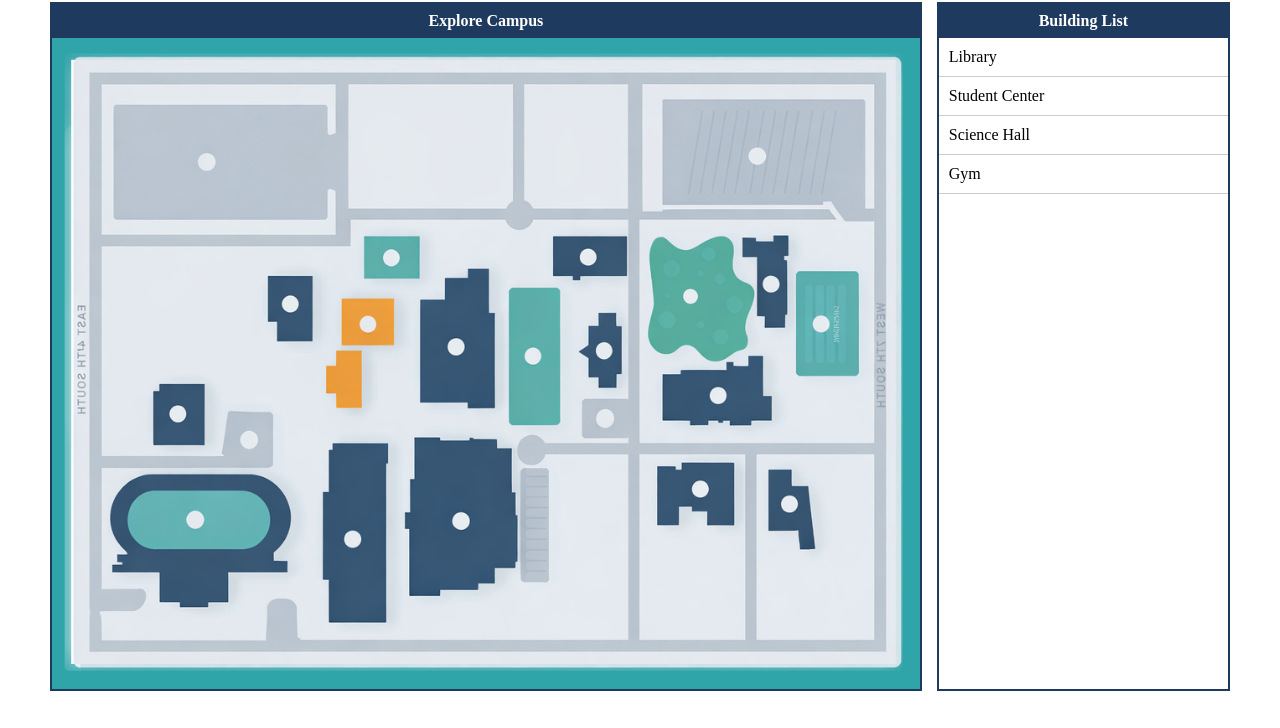
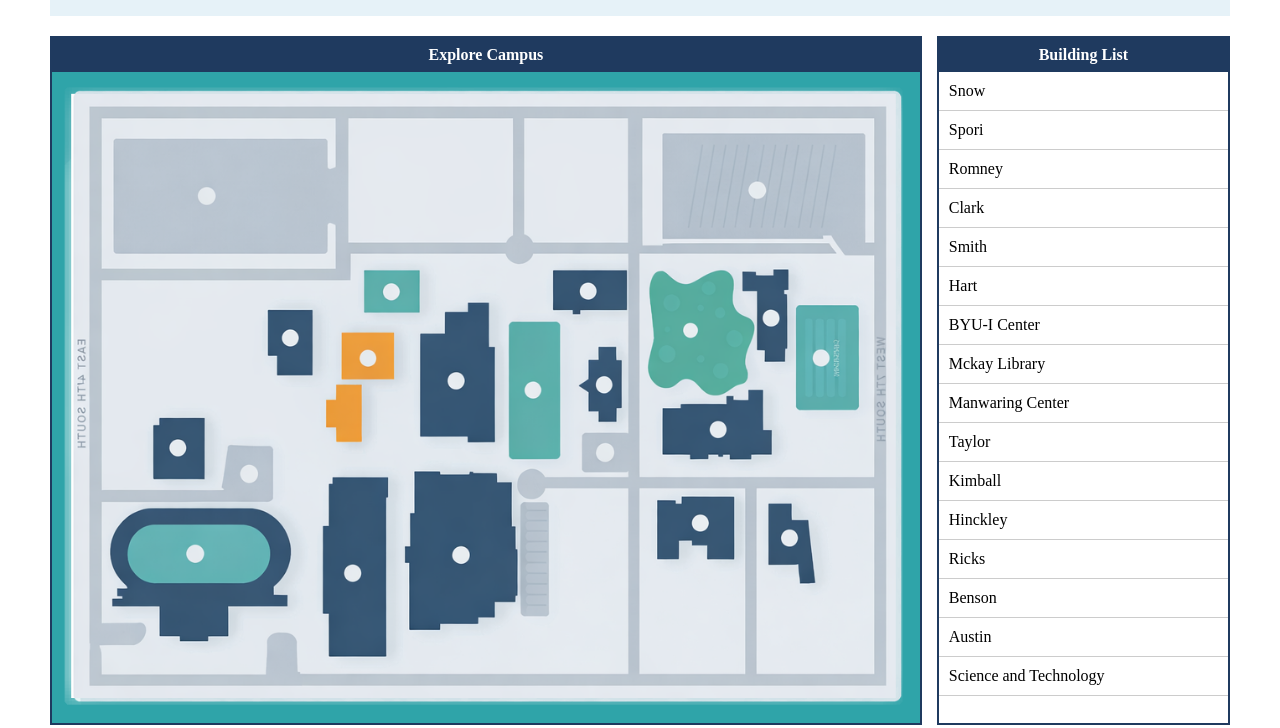
Before and after one commit to luisaandreina2701-hue/WDD130_Campus_Lost_-_Found_project, a plain HTML site: page docs/index.html in a window 1280 px wide. Shown: the part 198-926 px from the top of the page. Drawn offline with Linux system fonts and the light colour scheme; a web font is replaced by a local one.

Commit message:
Add Buildings

```diff
--- a/docs/homepage.css
+++ b/docs/homepage.css
@@ -9,6 +9,10 @@ body {
     display: flex;
     padding: 20px;
     background-color: #E6F2F8;
+}
+
+.logo img{
+    width: 120px;
 }
 
 .title {
--- a/docs/index.html
+++ b/docs/index.html
@@ -9,6 +9,9 @@
 
 <header>
     <div class="header">
+        <div class="logo">
+            <img src="images/logo.png" alt="Campus Lost & Found Logo">
+        </div>
         <div class="title">
             <h1>Campus Lost & Found</h1>
         </div>
@@ -40,10 +43,22 @@
             <div class="box-header">Building List</div>
 
             <ul>
-                <li>Library</li>
-                <li>Student Center</li>
-                <li>Science Hall</li>
-                <li>Gym</li>
+                <li>Snow</li>
+                <li>Spori</li>
+                <li>Romney</li>
+                <li>Clark</li>
+                <li>Smith</li>
+                <li>Hart</li>
+                <li>BYU-I Center</li>
+                <li>Mckay Library</li>
+                <li>Manwaring Center</li>
+                <li>Taylor</li>
+                <li>Kimball</li>
+                <li>Hinckley</li>
+                <li>Ricks</li>
+                <li>Benson</li>
+                <li>Austin</li>
+                <li>Science and Technology</li>
             </ul>
         </div>
 
```
